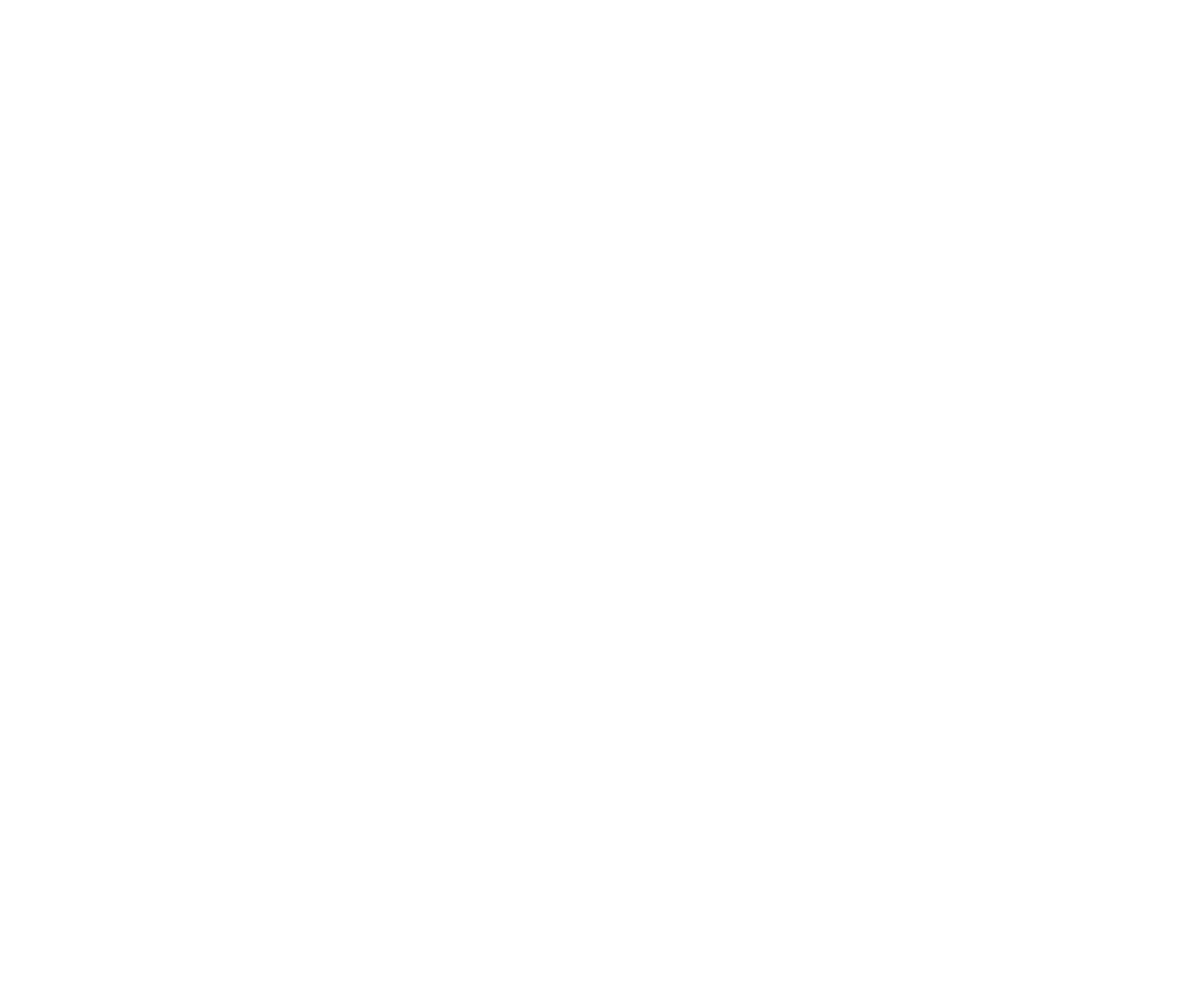
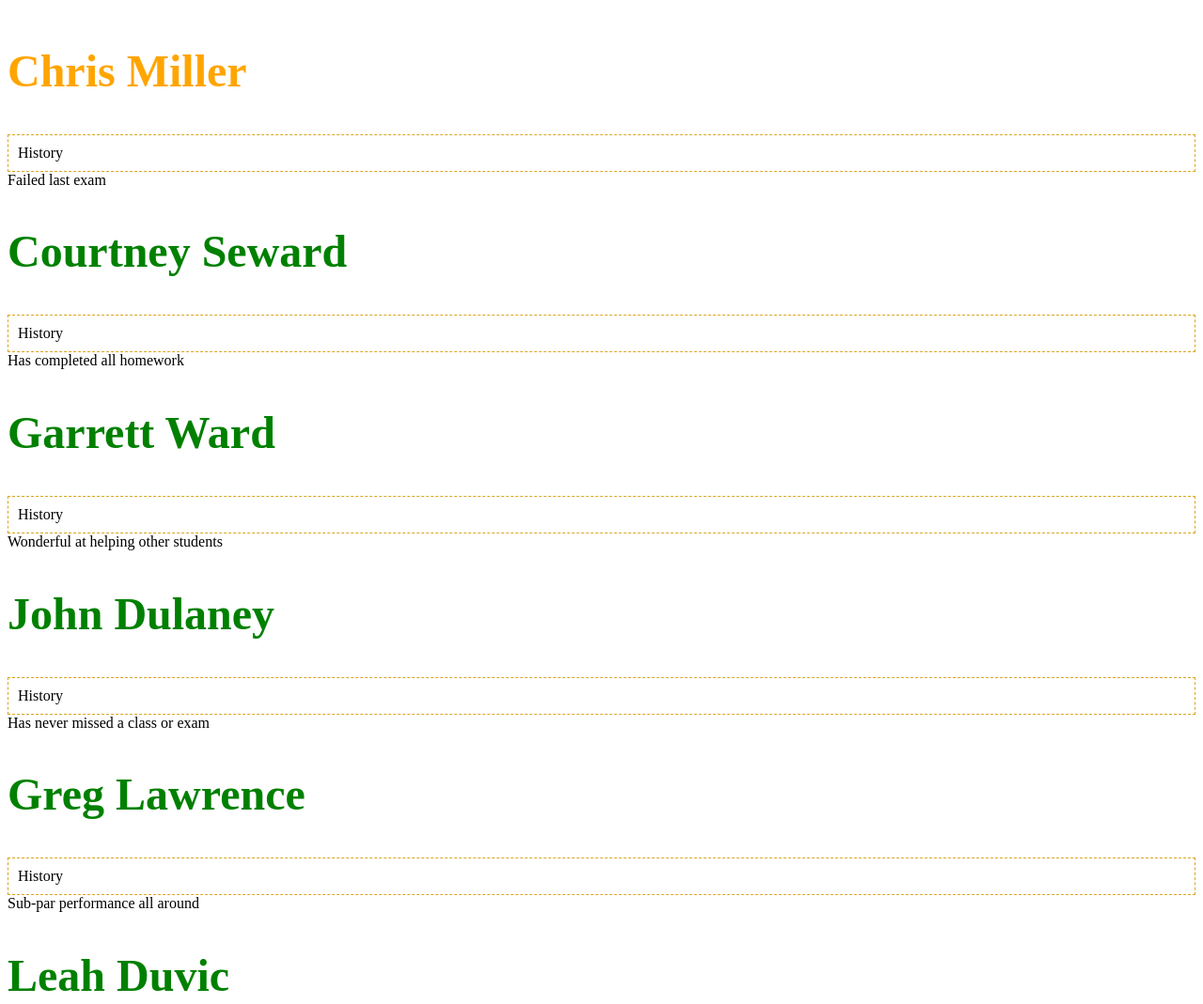
Before and after one commit to zwcrawford/student_data, a plain HTML site: page index.html in a window 1280 px wide. Shown: the top 1069 px of the page at 94% size. Before the commit the page ends 800 px from the top, so only its background shows below. Drawn offline with Linux system fonts and the light colour scheme.

Commit message:
completed initial practice exercise

```diff
--- a/index.html
+++ b/index.html
@@ -5,8 +5,10 @@
   <meta name="viewport" content="width=device-width, initial-scale=1.0">
   <meta http-equiv="X-UA-Compatible" content="ie=edge">
   <title>Document</title>
+  <link rel="stylesheet" href="main.css">
 </head>
 <body>
   <article id="container"></article>
+  <script src="main.js"></script>
 </body>
 </html>
--- a/main.js
+++ b/main.js
@@ -72,22 +72,40 @@ const students = [
     score: 95
 }
 ]
+// Get index element to display
+let containerDiv = document.querySelector("#container");
+
+let student = (name, className, info) => `
+    <div id="student">
+        ${h1(name, "xx-large passing")}
+        ${section(className, "bordered dashed section--padded")}
+        ${aside(info, "pushRight")}
+    </div> `
+
+let failing_student = (name, className, info) => `
+    <div id="student">
+        ${h1(name, "xx-large failing")}
+        ${section(className, "bordered dashed section--padded")}
+        ${aside(info, "pushRight")}
+    </div> `
+
 // h1 constructor function
 const h1 = (text, style) => {
 return `<h1 class="${style}">${text}</h1>`
-}
+};
+// section constructor function
 const section = (text, style) => {
 return `<section class="bordered dashed ${style}">${text}</section>`
-}
+};
+// aside constructor function
 const aside = (text, style) => {
 return `<aside class="${style}">${text}</aside>`
-}
+};
 
-for (student of students) {
-  let studentComponent = ""
-  if (student.score >= 60) {
-      studentComponent = `${style}.passing`
+for (let i = 0; i < students.length; i++) {
+  if (students[i].score >= 60) {
+    containerDiv.innerHTML += student(students[i].name, students[i].class, students[i].info);
   } else {
-      studentComponent = `${style}.failing`
-  }
-}
+    containerDiv.innerHTML += failing_student(students[i].name, students[i].class, students[i].info);
+  };
+};
```
